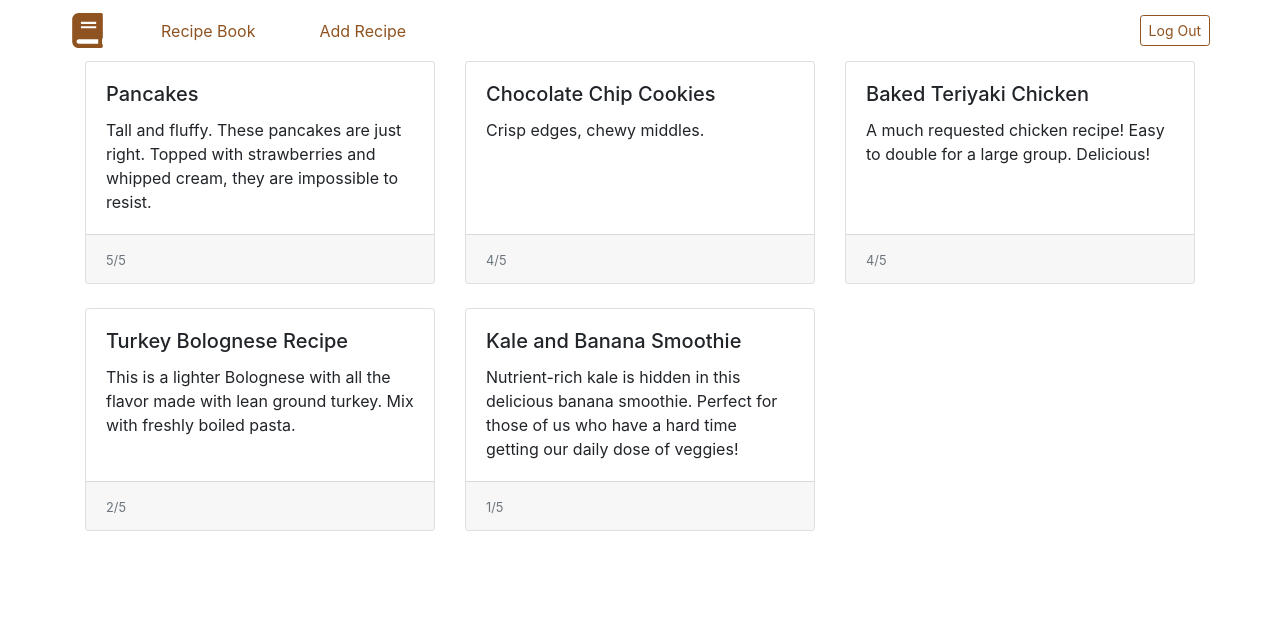
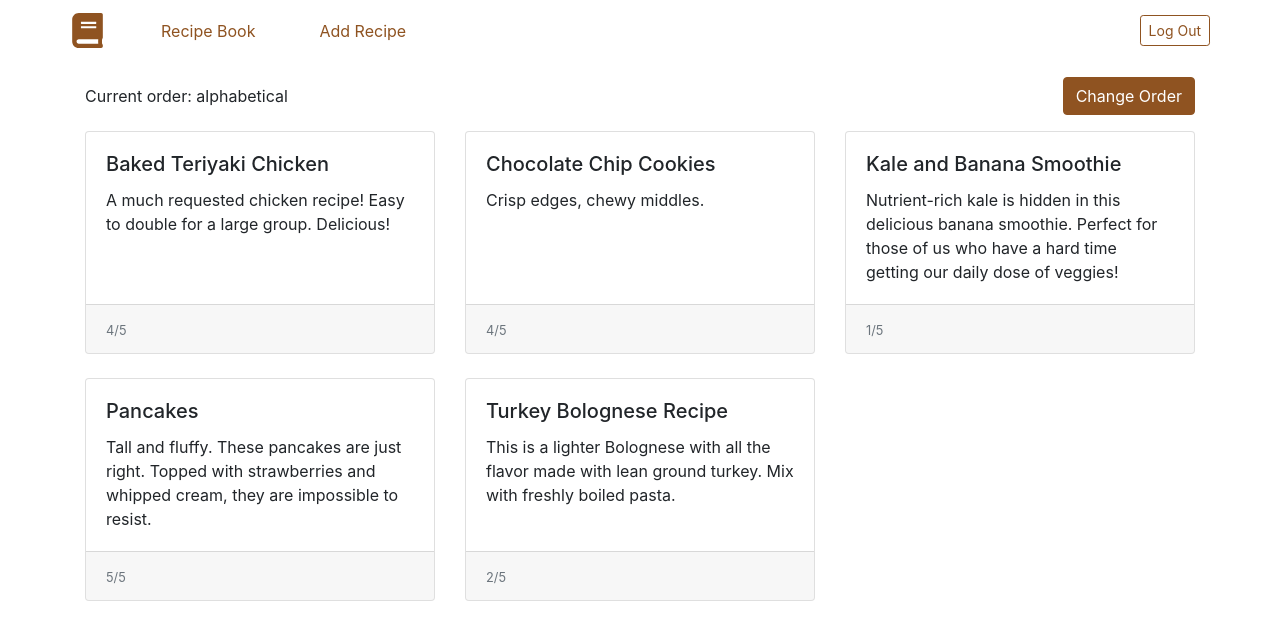
Before and after one commit to smythluke/recipe-book, a React (Create React App) app: page / in a window 1280 px wide. Shown: the top 640 px of the page. Built offline with nearby package versions, Linux system fonts and the light colour scheme.

Commit message:
Add Event Handler

```diff
--- a/src/RecipeBook.js
+++ b/src/RecipeBook.js
@@ -22,20 +22,13 @@ class RecipeBook extends React.Component {
 		this.state={
 			order: "alphabetical"
 		}
+		this.handleClick = this.handleClick.bind(this);
 	}
 
-	componentDidMount(){
-		this.timer = setTimeout(() => {this.tick()}, 5000);
-	}
-
-	componentWillUnmount(){
-		clearTimeout(this.timer);
-	}
-
-	tick(){
-		this.setState({
-			order: "rating"
-		});
+	handleClick(){
+		this.setState(state => ({
+			order: state.order === "alphabetical" ? "rating" : "alphabetical"
+		}));
 	}
 
 	render(){
@@ -97,6 +90,10 @@ class RecipeBook extends React.Component {
 
 		return(
 			<section className="container">
+				<div className="d-flex justify-content-between align-items-center my-3">
+					<span>Current order: {this.state.order}</span>
+					<button className="btn btn-primary ml-3" onClick={this.handleClick}>Change Order</button>
+				</div>
 				<div className="row row-cols-1 row-cols-md-3">
 					{recipes.map((recipe, i) => (
 						<RecipeCard key={i} title={recipe.title} description={recipe.description} rating={recipe.rating+"/5"} />
```
